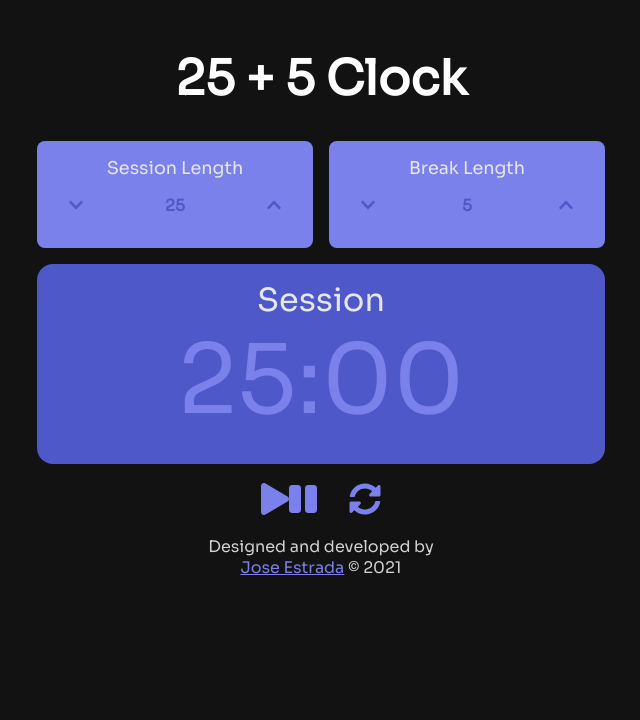
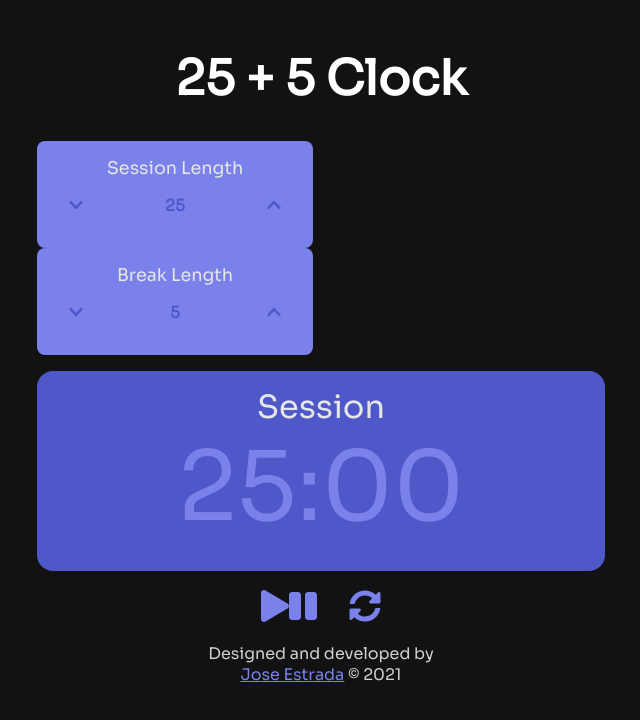
Before and after one commit to nadiemedicejose/25-5-clock, a React (Create React App) app: page / in a window 1280 px wide. Shown: the top 720 px of the page, without its empty margins (319-959 px from the left). Built offline with nearby package versions, Linux system fonts and the light colour scheme.

Commit message:
succesfully moved length controls

```diff
--- a/src/components/App.js
+++ b/src/components/App.js
@@ -1,5 +1,5 @@
 import React, { Component } from 'react'
-import LengthControl from './LengthControl';
+import LengthControls from './LengthControls';
 import Timer from './Timer';
 import TimerControl from './TimerControl';
 import Footer from './Footer';
@@ -19,9 +19,9 @@ export default class App extends Component {
       alarmColor: { color: 'white' }
     };
 
+    this.setTimer = this.setTimer.bind(this);
     this.setBrkLength = this.setBrkLength.bind(this);
     this.setSeshLength = this.setSeshLength.bind(this);
-    this.lengthControl = this.lengthControl.bind(this);
     this.timerControl = this.timerControl.bind(this);
     this.beginCountDown = this.beginCountDown.bind(this);
     this.decrementTimer = this.decrementTimer.bind(this);
@@ -32,45 +32,22 @@ export default class App extends Component {
     this.reset = this.reset.bind(this);
   }
 
-  setBrkLength(e) {
-    this.lengthControl(
-      'brkLength',
-      e.currentTarget.dataset.operation,
-      this.state.brkLength,
-      'Session'
-    );
+  setTimer(value) {
+    this.setState({
+      timer: value
+    })
   }
 
-  setSeshLength(e) {
-    this.lengthControl(
-      'seshLength',
-      e.currentTarget.dataset.operation,
-      this.state.seshLength,
-      'Break'
-    );
+  setBrkLength(value) {
+    this.setState({
+      brkLength: value
+    })
   }
 
-  lengthControl(stateToChange, sign, currentLength, timerType) {
-    if (this.state.timerState === 'running') {
-      return;
-    }
-    if (this.state.timerType === timerType) {
-      if (sign === '-' && currentLength !== 1) {
-        this.setState({ [stateToChange]: currentLength - 1 });
-      } else if (sign === '+' && currentLength !== 60) {
-        this.setState({ [stateToChange]: currentLength + 1 });
-      }
-    } else if (sign === '-' && currentLength !== 1) {
-      this.setState({
-        [stateToChange]: currentLength - 1,
-        timer: currentLength * 60 - 60
-      });
-    } else if (sign === '+' && currentLength !== 60) {
-      this.setState({
-        [stateToChange]: currentLength + 1,
-        timer: currentLength * 60 + 60
-      });
-    }
+  setSeshLength(value) {
+    this.setState({
+      seshLength: value
+    })
   }
 
   timerControl() {
@@ -159,23 +136,14 @@ export default class App extends Component {
     return (
       <div className="App">
         <h1>25 + 5 Clock</h1>
-        <LengthControl
-          addID = 'session-increment'
-          length = {this.state.seshLength}
-          lengthID = 'session-length'
-          minID = 'session-decrement'
-          onClick={this.setSeshLength}
-          title = 'Session Length'
-          titleID = 'session-label'
-        />
-        <LengthControl
-          addID = 'break-increment'
-          length = {this.state.brkLength}
-          lengthID = 'break-length'
-          minID = 'break-decrement'
-          onClick={this.setBrkLength}
-          title = 'Break Length'
-          titleID = 'break-label'
+        <LengthControls
+          brkLength = {this.state.brkLength}
+          seshLength = {this.state.seshLength}
+          timerState = {this.state.timerState}
+          timerType = {this.state.timerType}
+          setTimer = {this.setTimer}
+          setBrkLength = {this.setBrkLength}
+          setSeshLength = {this.setSeshLength}
         />
         <Timer
           style = {this.state.alarmColor}
--- /dev/null
+++ b/src/components/LengthControls.js
@@ -0,0 +1,73 @@
+import React from 'react'
+import LengthControl from './LengthControl';
+
+export default function LengthControls(props) {
+  const updateBrkLength = (e) => {
+    let currentLength = props.brkLength;
+    let newTimerType = 'Session';
+    let sign = e.currentTarget.dataset.operation;
+
+    if (props.timerState === 'running') {
+      return;
+    }
+    if (props.timerType === newTimerType) {
+      if (sign === '-' && currentLength !== 1) {
+        props.setBrkLength(currentLength - 1);
+      } else if (sign === '+' && currentLength !== 60) {
+        props.setBrkLength(currentLength + 1);
+      }
+    } else if (sign === '-' && currentLength !== 1) {
+      props.setBrkLength(currentLength - 1);
+      props.setTimer(currentLength * 60 - 60);
+    } else if (sign === '+' && currentLength !== 60) {
+      props.setBrkLength(currentLength + 1);
+      props.setTimer(currentLength * 60 + 60);
+    }
+  }
+
+  const updateSeshLength = (e) => {
+    let currentLength = props.seshLength;
+    let newTimerType = 'Break';
+    let sign = e.currentTarget.dataset.operation;
+
+    if (props.timerState === 'running') {
+      return;
+    }
+    if (props.timerType === newTimerType) {
+      if (sign === '-' && currentLength !== 1) {
+        props.setSeshLength(currentLength - 1);
+      } else if (sign === '+' && currentLength !== 60) {
+        props.setSeshLength(currentLength + 1);
+      }
+    } else if (sign === '-' && currentLength !== 1) {
+      props.setSeshLength(currentLength - 1);
+      props.setTimer(currentLength * 60 - 60);
+    } else if (sign === '+' && currentLength !== 60) {
+      props.setSeshLength(currentLength + 1);
+      props.setTimer(currentLength * 60 + 60);
+    }
+  }
+
+  return (
+    <div>
+      <LengthControl
+        addID = 'session-increment'
+        length = {props.seshLength}
+        lengthID = 'session-length'
+        minID = 'session-decrement'
+        onClick={updateSeshLength}
+        title = 'Session Length'
+        titleID = 'session-label'
+      />
+      <LengthControl
+        addID = 'break-increment'
+        length = {props.brkLength}
+        lengthID = 'break-length'
+        minID = 'break-decrement'
+        onClick={updateBrkLength}
+        title = 'Break Length'
+        titleID = 'break-label'
+      />
+    </div>
+  )
+}
```
